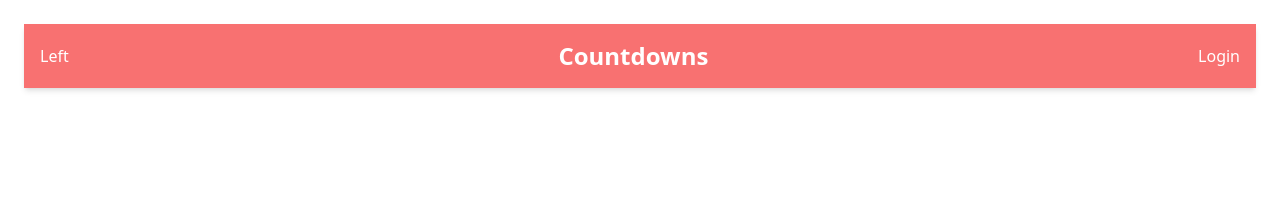
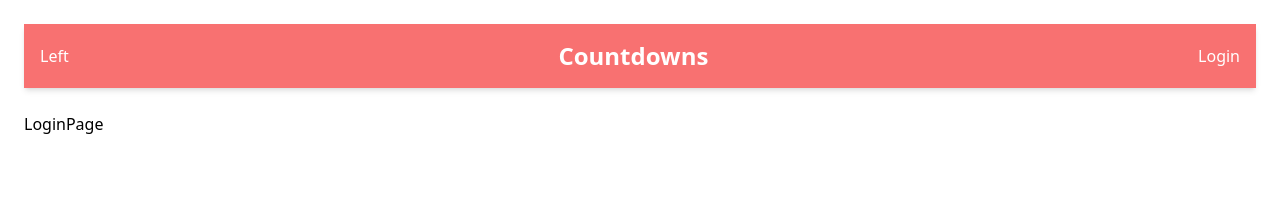
Before and after one commit to Alejandro1709/countdown-dev, a React (Create React App) app in the folder client/: page /login in a window 1280 px wide. Shown: the top 202 px of the page. Built offline with nearby package versions, Linux system fonts and the light colour scheme.

Commit message:
Add: login page

```diff
--- a/client/src/App.tsx
+++ b/client/src/App.tsx
@@ -3,6 +3,7 @@ import {Routes, Route} from 'react-router-dom'
 import Container from './components/Container'
 import Header from './components/Header'
 import HomePage from './pages/HomePage'
+import LoginPage from './pages/LoginPage'
 
 function App() {
   return (
@@ -12,6 +13,7 @@ function App() {
         <main>
           <Routes>
             <Route path='/' element={<HomePage />} />
+            <Route path='/login' element={<LoginPage />} />
           </Routes>
         </main>
       </Container>
--- a/client/src/components/Header.tsx
+++ b/client/src/components/Header.tsx
@@ -1,11 +1,14 @@
 import React from 'react'
+import { Link } from 'react-router-dom'
 
 export default function Header() {
   return (
     <header className="header flex justify-between items-center p-4 my-6 bg-red-400 text-white shadow-md select-none">
       <span>Left</span>
       <h2 className='text-2xl font-semibold'>Countdowns</h2>
-      <span>Login</span>
+      <span className='hover:underline'>
+        <Link to="/login">Login</Link>
+      </span>
     </header>
   )
 }
--- /dev/null
+++ b/client/src/pages/LoginPage.tsx
@@ -0,0 +1,9 @@
+import React from 'react'
+
+function LoginPage() {
+  return (
+    <div>LoginPage</div>
+  )
+}
+
+export default LoginPage
```
